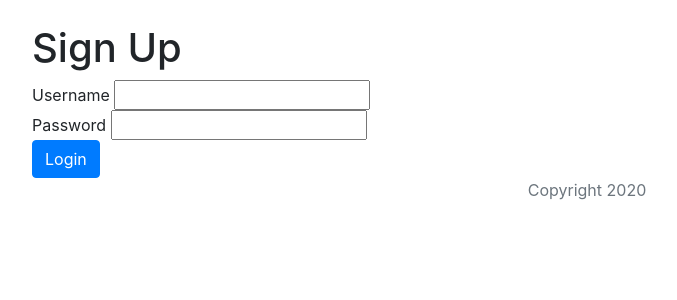
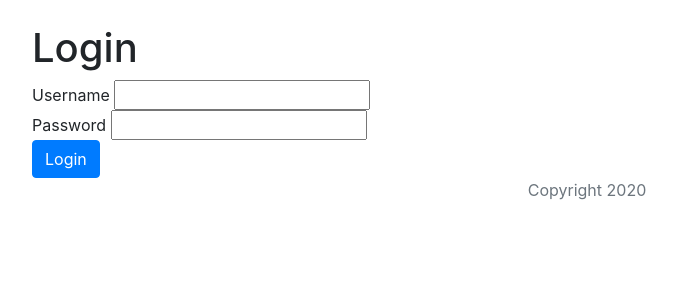
Before and after one commit to noorulahsanpp/producthunt-poject, a Django app: page /accounts/login in a window 1280 px wide. Shown: the part 56-356 px from the top of the page, without its empty margins (53-730 px from the left). Run offline with Django 3.2, Linux system fonts and the light colour scheme; some libraries are stand-ins or nearby versions.

Commit message:
signup and signin done! logout aint working. so commented its code in base page

```diff
--- a/accounts/templates/accounts/login.html
+++ b/accounts/templates/accounts/login.html
@@ -8,9 +8,9 @@
     {% endif %}
     <br/>
 
-    <h1>Sign Up</h1>
+    <h1>Login</h1>
 
-    <form method="post" action="{% url 'signup' %}">
+    <form method="post" action="{% url 'login' %}">
 
 {% csrf_token %}
         Username  <input type="text" name="username" />
--- a/accounts/urls.py
+++ b/accounts/urls.py
@@ -5,4 +5,5 @@ from accounts import views
 urlpatterns = [
     path('signup', views.signup, name='signup'),
     path('login', views.login, name='login'),
+    path('logout', views.logout, name='logout'),
 ]
--- a/accounts/views.py
+++ b/accounts/views.py
@@ -1,12 +1,13 @@
 from django.shortcuts import render, redirect
 from django.contrib.auth.models import User
 from django.contrib import auth
+
 
 # Create your views here.
 
 def signup(request):
     if request.method == 'POST':
-        #User has info and wants an account
+        # User has info and wants an account
         if request.POST['password'] == request.POST['cpassword']:
             try:
                 user = User.objects.get(username=request.POST['username'])
@@ -17,10 +18,24 @@ def signup(request):
                 return redirect('home')
         else:
             return render(request, 'accounts/signup.html', {'error': 'Password does not match'})
-    else :
-        #User wants to entet info
+    else:
+        # User wants to enter info
         return render(request, 'accounts/signup.html')
 
 
 def login(request):
-    return render(request, 'accounts/login.html')
+    if request.method == 'POST':
+        user = auth.authenticate(username=request.POST['username'], password=request.POST['password'])
+        if user is not None:
+            auth.login(request, user)
+            return redirect('home')
+        else:
+            return render(request, 'accounts/login.html', {'error': 'username or password incorrect'})
+    else:
+        return render(request, 'accounts/login.html')
+
+
+def logout(request):
+    if request.method == 'POST':
+        auth.logout(request)
+        return redirect('home')
--- a/product_hunt/settings.py
+++ b/product_hunt/settings.py
@@ -130,3 +130,6 @@ STATICFILES_DIRS = [
 
 STATIC_ROOT = os.path.join(BASE_DIR, 'static')
 STATIC_URL = '/static/'
+
+LOGIN_REDIRECT_URL = '/'
+LOGOUT_REDIRECT_URL = '/'
--- a/product_hunt/templates/base.html
+++ b/product_hunt/templates/base.html
@@ -58,12 +58,18 @@
 
   <div class="collapse navbar-collapse" id="navbarSupportedContent">
     <ul class="navbar-nav ml-auto">
-      <li class="nav-item">
-        <a class="nav-link" href="#">Sign Up <span class="sr-only">(current)</span></a>
+        {% if user.is_authenticated %}
+     <!-- <li class="nav-item">
+        <a class="nav-link" href="{% url 'logout' %}">Logout</a>
+      </li> --!>
+        {% else %}
+<li class="nav-item">
+        <a class="nav-link" href="{% url 'signup' %}">Sign Up <span class="sr-only">(current)</span></a>
       </li>
       <li class="nav-item">
-        <a class="nav-link" href="">Login</a>
+        <a class="nav-link" href="{% url 'login' %}">Login</a>
       </li>
+        {% endif %}
     </ul>
   </div>
             </div>
```
